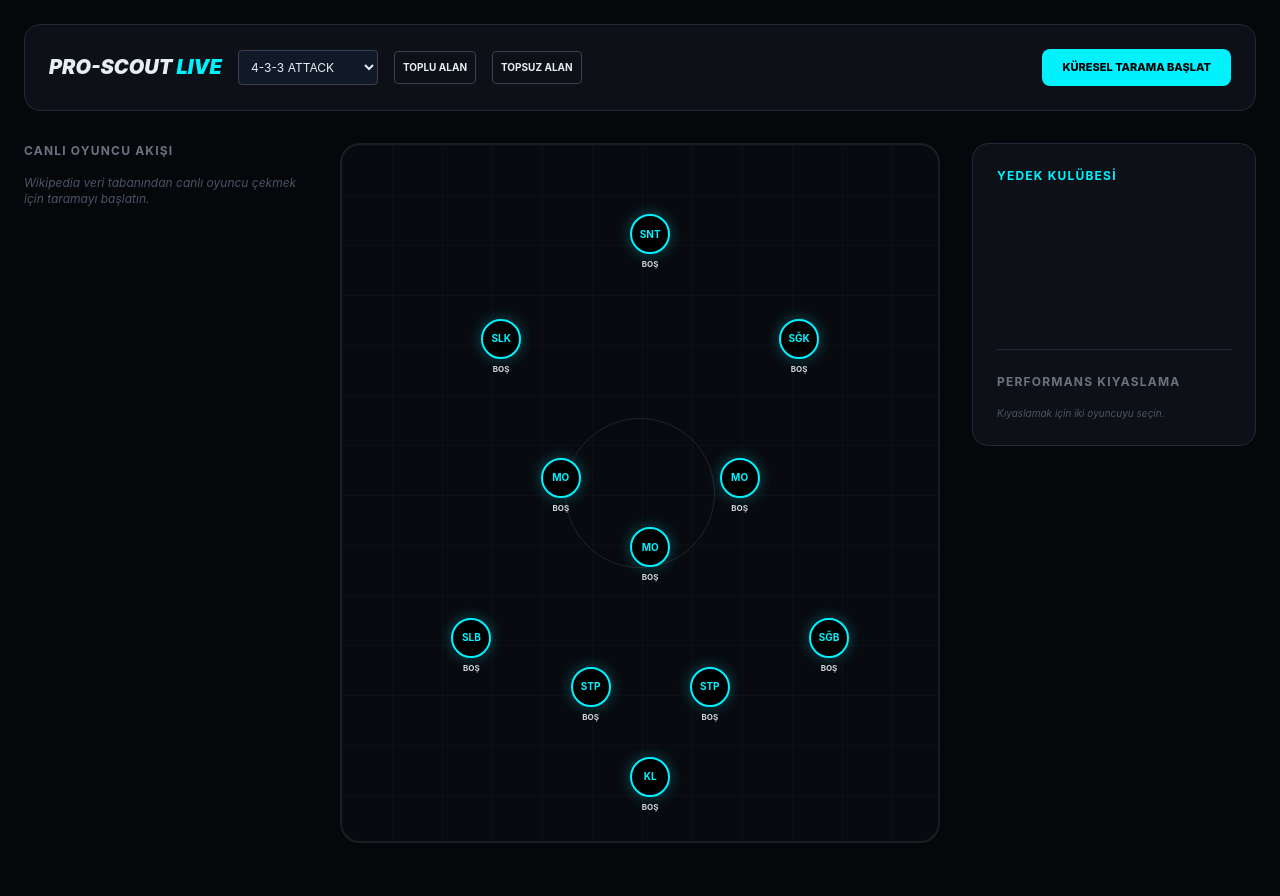
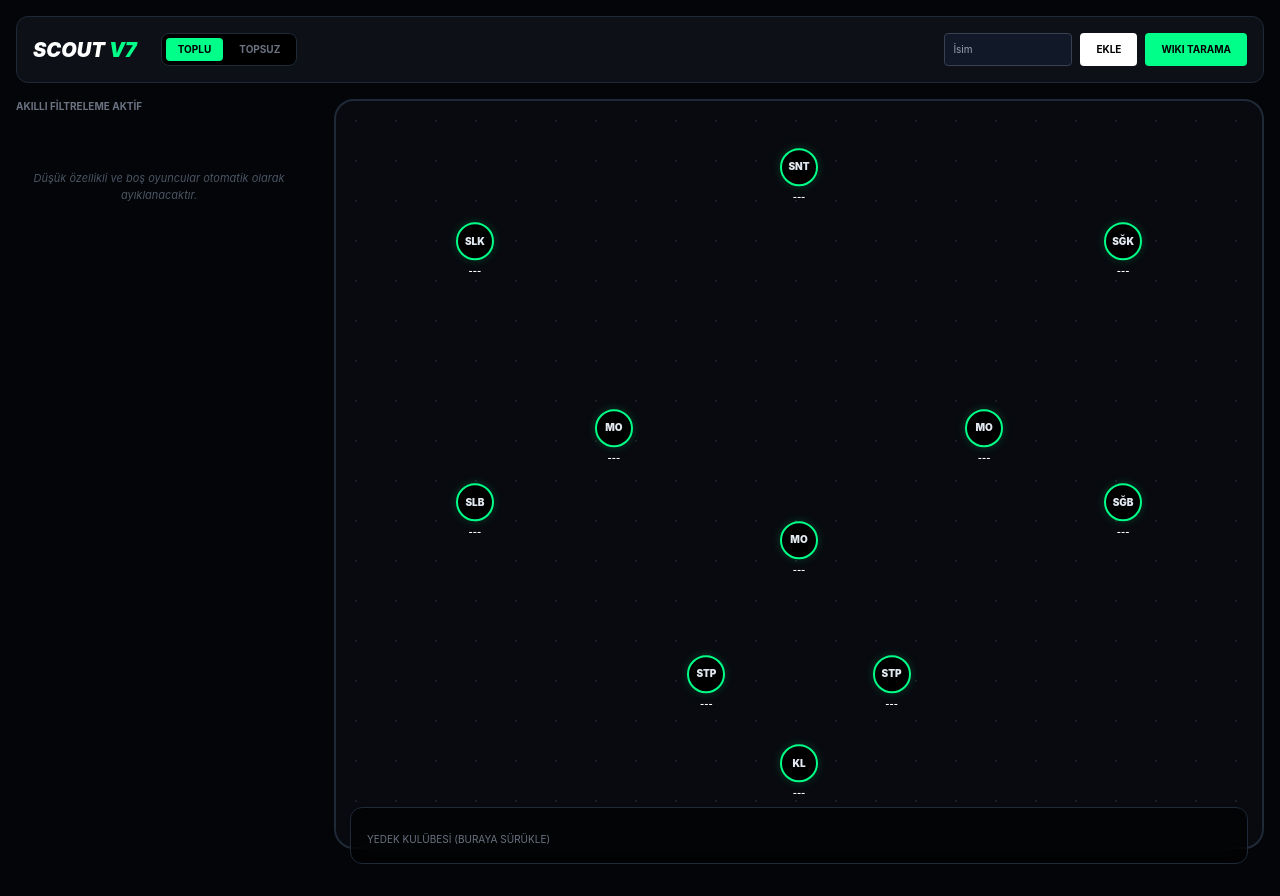
Before and after one commit to AzizArslan2/benim-fm-takimim.replit, a plain HTML site: page index.html in a window 1280 px wide. Before the commit the page ends 867 px from the top, so only its background shows below. Drawn offline with nearby package versions, Linux system fonts and the light colour scheme.

Commit message:
Update index.html

```diff
--- a/index.html
+++ b/index.html
@@ -2,254 +2,230 @@
 <html lang="tr">
 <head>
     <meta charset="UTF-8">
-    <meta name="viewport" content="width=device-width, initial-scale=1.0">
-    <title>PRO-SCOUT AI | GLOBAL LIVE ENGINE</title>
+    <title>PRO-SCOUT V7 | Drag & Drop + Smart Filter</title>
     <script src="https://cdn.tailwindcss.com"></script>
     <style>
-        :root { --neon: #00f2ff; --bg: #05070a; --panel: #0d1117; }
-        body { background: var(--bg); color: #e6edf3; font-family: 'Inter', sans-serif; }
+        :root { --neon: #00ff88; --bg: #030508; }
+        body { background: var(--bg); color: #e2e8f0; font-family: 'Inter', sans-serif; overflow: hidden; }
 
-        /* SAHA TASARIMI */
         .pitch {
-            background: #080a0f; border: 2px solid #1a1d23; position: relative; height: 700px; width: 100%; border-radius: 20px;
-            background-image:
-                linear-gradient(rgba(255,255,255,0.02) 1px, transparent 1px),
-                linear-gradient(90deg, rgba(255,255,255,0.02) 1px, transparent 1px);
-            background-size: 50px 50px;
+            background: #080a0f; border: 2px solid #1f2937; position: relative; height: 750px; width: 100%; border-radius: 20px;
+            background-image: radial-gradient(circle, #1a1d23 1px, transparent 1px); background-size: 40px 40px;
         }
-        .pitch-line { position: absolute; border: 1px solid rgba(255,255,255,0.1); }
-        .center-circle { border-radius: 50%; width: 150px; height: 150px; left: 50%; top: 50%; transform: translate(-50%, -50%); }
 
-        /* OYUNCU İKONLARI */
-        .player-slot {
-            position: absolute; width: 80px; text-align: center; z-index: 10;
-            transition: all 0.6s cubic-bezier(0.4, 0, 0.2, 1); cursor: pointer;
+        .player-node {
+            position: absolute; cursor: grab; z-index: 50;
+            width: 80px; text-align: center; transform: translate(-50%, -50%);
         }
-        .icon-circle {
-            width: 40px; height: 40px; margin: 0 auto; background: #000; border: 2px solid var(--neon);
-            border-radius: 50%; display: flex; align-items: center; justify-content: center;
-            box-shadow: 0 0 15px rgba(0, 242, 255, 0.3);
+        .player-node:active { cursor: grabbing; }
+
+        .node-dot {
+            width: 38px; height: 38px; margin: 0 auto; background: #000; border: 2px solid var(--neon);
+            border-radius: 50%; display: flex; align-items: center; justify-content: center; font-size: 10px; font-weight: 900;
+            box-shadow: 0 0 10px rgba(0, 255, 136, 0.2);
         }
-        .icon-circle span { font-size: 10px; font-weight: bold; color: var(--neon); }
 
-        /* ANALİZ KARTI */
         .scout-card {
-            background: var(--panel); border: 1px solid #1f2937; padding: 12px; border-radius: 12px;
-            margin-bottom: 8px; border-left: 3px solid var(--neon); transition: 0.2s;
+            background: #0d1117; border: 1px solid #1f2937; padding: 12px; border-radius: 10px; margin-bottom: 8px;
+            cursor: pointer; transition: 0.2s;
         }
-        .scout-card:hover { transform: scale(1.02); background: #161b22; }
+        .scout-card:hover { border-color: var(--neon); background: #161b22; }
 
-        .btn-action {
-            background: var(--neon); color: #000; font-weight: 800; padding: 10px 20px;
-            border-radius: 8px; font-size: 11px; text-transform: uppercase;
-        }
-        .active-mode { box-shadow: 0 0 20px var(--neon); border-color: var(--neon) !important; }
+        .stat-grid { display: grid; grid-template-columns: 1fr 1fr; gap: 4px; font-size: 9px; margin-top: 5px; color: #888; }
+        .active-phase { background: var(--neon) !important; color: #000 !important; }
+
+        #results::-webkit-scrollbar { width: 4px; }
+        #results::-webkit-scrollbar-thumb { background: #333; border-radius: 10px; }
     </style>
 </head>
-<body class="p-6">
+<body class="p-4">
 
-    <div class="max-w-[1600px] mx-auto">
-        <header class="flex flex-col lg:flex-row justify-between items-center mb-8 gap-4 bg-[#0d1117] p-6 rounded-2xl border border-gray-800">
-            <div class="flex items-center gap-4">
-                <h1 class="text-xl font-black italic">PRO-SCOUT <span class="text-[var(--neon)]">LIVE</span></h1>
-                <select id="formation" onchange="changeFormation()" class="bg-gray-900 border border-gray-700 text-xs p-2 rounded">
-                    <option value="433">4-3-3 ATTACK</option>
-                    <option value="442">4-4-2 CLASSIC</option>
-                    <option value="352">3-5-2 WINGBACK</option>
-                </select>
-                <button onclick="toggleAnalysis('ball')" id="ballMode" class="text-[10px] border border-gray-700 p-2 rounded uppercase font-bold">Toplu Alan</button>
-                <button onclick="toggleAnalysis('space')" id="spaceMode" class="text-[10px] border border-gray-700 p-2 rounded uppercase font-bold">Topsuz Alan</button>
+    <div class="max-w-full mx-auto">
+        <header class="flex justify-between items-center mb-4 bg-[#0d1117] p-4 rounded-xl border border-gray-800">
+            <div class="flex items-center gap-6">
+                <h1 class="text-xl font-black italic text-white">SCOUT <span class="text-[var(--neon)]">V7</span></h1>
+                <div class="flex gap-1 bg-black p-1 rounded-lg border border-gray-800">
+                    <button onclick="setPhase('toplu')" id="btnToplu" class="px-3 py-1 text-[10px] rounded active-phase uppercase font-bold">Toplu</button>
+                    <button onclick="setPhase('topsuz')" id="btnTopsuz" class="px-3 py-1 text-[10px] rounded uppercase font-bold text-gray-500">Topsuz</button>
+                </div>
             </div>
 
-            <div class="flex items-center gap-4">
-                <div id="loader" class="hidden text-[10px] text-yellow-500 animate-pulse mono">WEB SORGUSU ATILIYOR...</div>
-                <button onclick="fetchWikiData()" class="btn-action">KÜRESEL TARAMA BAŞLAT</button>
+            <div class="flex gap-2">
+                <input id="manName" type="text" placeholder="İsim" class="bg-gray-900 border border-gray-700 text-[10px] p-2 rounded w-32 outline-none focus:border-green-500">
+                <button onclick="addManual()" class="bg-white text-black font-bold px-4 rounded text-[10px] hover:bg-gray-200">EKLE</button>
+                <button onclick="fetchWiki()" id="wikiBtn" class="bg-[var(--neon)] text-black font-bold px-4 rounded text-[10px] hover:opacity-80">WIKI TARAMA</button>
             </div>
         </header>
 
-        <div class="grid grid-cols-12 gap-8">
-            <div class="col-span-12 xl:col-span-3">
-                <h3 class="text-xs font-bold text-gray-500 mb-4 uppercase tracking-widest">Canlı Oyuncu Akışı</h3>
-                <div id="scoutResults" class="max-h-[700px] overflow-y-auto pr-2 space-y-3">
-                    <p class="text-xs italic text-gray-600">Wikipedia veri tabanından canlı oyuncu çekmek için taramayı başlatın.</p>
+        <div class="grid grid-cols-12 gap-6">
+            <div class="col-span-3">
+                <div class="flex justify-between items-center mb-4">
+                    <h3 class="text-[10px] font-bold text-gray-500 uppercase">Akıllı Filtreleme Aktif</h3>
+                    <span id="loading" class="hidden text-[10px] text-green-500 animate-pulse font-mono">TARANIYOR...</span>
+                </div>
+                <div id="results" class="h-[750px] overflow-y-auto pr-2 space-y-2">
+                    <p class="text-[11px] text-gray-600 italic text-center py-10">Düşük özellikli ve boş oyuncular otomatik olarak ayıklanacaktır.</p>
                 </div>
             </div>
 
-            <div class="col-span-12 xl:col-span-6">
-                <div class="pitch" id="pitch">
-                    <div class="pitch-line center-circle"></div>
-                    <div id="pitchPlayers"></div>
+            <div class="col-span-9 relative">
+                <div class="pitch" id="pitchContainer" ondrop="drop(event)" ondragover="allowDrop(event)">
+                    <div id="pitchContent"></div>
                 </div>
-            </div>
 
-            <div class="col-span-12 xl:col-span-3">
-                <div class="bg-[#0d1117] p-6 rounded-2xl border border-gray-800 mb-6">
-                    <h3 class="text-xs font-bold text-[var(--neon)] mb-4 uppercase tracking-widest">Yedek Kulübesi</h3>
-                    <div id="bench" class="min-h-[150px] space-y-2 border-b border-gray-800 pb-4"></div>
-
-                    <div class="mt-6">
-                        <h3 class="text-xs font-bold text-gray-500 mb-4 uppercase tracking-widest">Performans Kıyaslama</h3>
-                        <div id="comparison" class="text-[10px] space-y-2">
-                            <p class="text-gray-600 italic">Kıyaslamak için iki oyuncuyu seçin.</p>
-                        </div>
-                    </div>
+                <div class="absolute bottom-4 left-4 right-4 bg-black/60 backdrop-blur-md border border-gray-800 p-4 rounded-xl flex gap-4 overflow-x-auto" id="bench">
+                    <p class="text-[10px] text-gray-500 uppercase mt-2">Yedek Kulübesi (Buraya Sürükle)</p>
                 </div>
             </div>
         </div>
     </div>
 
     <script>
-        // FORMASYON DATA
-        const formations = {
-            "433": [
-                {pos: "KL", t: 88, l: 45}, {pos: "STP", t: 75, l: 35}, {pos: "STP", t: 75, l: 55},
-                {pos: "SLB", t: 68, l: 15}, {pos: "SĞB", t: 68, l: 75}, {pos: "MO", t: 55, l: 45},
-                {pos: "MO", t: 45, l: 30}, {pos: "MO", t: 45, l: 60}, {pos: "SLK", t: 25, l: 20},
-                {pos: "SĞK", t: 25, l: 70}, {pos: "SNT", t: 10, l: 45}
+        // FAZ KOORDİNATLARI
+        const phases = {
+            toplu: [
+                {p: "KL", t: 90, l: 50}, {p: "STP", t: 78, l: 40}, {p: "STP", t: 78, l: 60},
+                {p: "SLB", t: 55, l: 15}, {p: "SĞB", t: 55, l: 85}, {p: "MO", t: 60, l: 50},
+                {p: "MO", t: 45, l: 30}, {p: "MO", t: 45, l: 70}, {p: "SLK", t: 20, l: 15},
+                {p: "SĞK", t: 20, l: 85}, {p: "SNT", t: 10, l: 50}
             ],
-            "442": [
-                {pos: "KL", t: 88, l: 45}, {pos: "STP", t: 75, l: 35}, {pos: "STP", t: 75, l: 55},
-                {pos: "SLB", t: 68, l: 15}, {pos: "SĞB", t: 68, l: 75}, {pos: "MO", t: 50, l: 35},
-                {pos: "MO", t: 50, l: 55}, {pos: "SLK", t: 45, l: 15}, {pos: "SĞK", t: 45, l: 75},
-                {pos: "SNT", t: 15, l: 35}, {pos: "SNT", t: 15, l: 55}
-            ],
-            "352": [
-                {pos: "KL", t: 88, l: 45}, {pos: "STP", t: 75, l: 30}, {pos: "STP", t: 75, l: 45},
-                {pos: "STP", t: 75, l: 60}, {pos: "MO", t: 55, l: 45}, {pos: "MO", t: 45, l: 30},
-                {pos: "MO", t: 45, l: 60}, {pos: "SLB", t: 45, l: 10}, {pos: "SĞB", t: 45, l: 80},
-                {pos: "SNT", t: 15, l: 40}, {pos: "SNT", t: 15, l: 50}
+            topsuz: [
+                {p: "KL", t: 92, l: 50}, {p: "STP", t: 82, l: 45}, {p: "STP", t: 82, l: 55},
+                {p: "SLB", t: 80, l: 25}, {p: "SĞB", t: 80, l: 75}, {p: "MO", t: 72, l: 50},
+                {p: "MO", t: 68, l: 40}, {p: "MO", t: 68, l: 60}, {p: "SLK", t: 60, l: 30},
+                {p: "SĞK", t: 60, l: 70}, {p: "SNT", t: 50, l: 50}
             ]
         };
 
-        let currentFormation = "433";
+        let currentPhase = 'toplu';
         let squad = Array(11).fill(null);
-        let bench = [];
+        let seen = new Set();
 
-        async function fetchWikiData() {
-            const loader = document.getElementById('loader');
-            const resDiv = document.getElementById('scoutResults');
-            loader.classList.remove('hidden');
-            resDiv.innerHTML = '<div class="text-xs animate-pulse">Küresel Wikipedia verileri kazınıyor...</div>';
+        async function fetchWiki() {
+            const resDiv = document.getElementById('results');
+            const loading = document.getElementById('loading');
+            loading.classList.remove('hidden');
 
             const query = `
-                SELECT DISTINCT ?name ?teamName ?goals ?matches ?nat WHERE {
+                SELECT DISTINCT ?name ?teamName ?goals ?matches ?desc WHERE {
                     ?player a <http://dbpedia.org/ontology/SoccerPlayer> ;
                             <http://xmlns.com/foaf/0.1/name> ?name ;
-                            <http://dbpedia.org/ontology/team> ?team .
+                            <http://dbpedia.org/ontology/team> ?team ;
+                            <http://dbpedia.org/ontology/abstract> ?desc .
                     ?team <http://xmlns.com/foaf/0.1/name> ?teamName .
                     OPTIONAL { ?player <http://dbpedia.org/ontology/goals> ?goals }
                     OPTIONAL { ?player <http://dbpedia.org/ontology/statMatches> ?matches }
-                    ?player <http://dbpedia.org/ontology/birthPlace> ?place .
-                    ?place <http://xmlns.com/foaf/0.1/name> ?nat .
-                } LIMIT 15
-            `;
+                    FILTER (LANG(?desc) = "en")
+                } LIMIT 50`;
 
             try {
                 const response = await fetch("https://dbpedia.org/sparql?query=" + encodeURIComponent(query) + "&format=json");
                 const data = await response.json();
-                const players = data.results.bindings;
+                resDiv.innerHTML = "";
 
-                resDiv.innerHTML = "";
-                players.forEach(p => {
+                data.results.bindings.forEach(p => {
                     const name = p.name.value;
-                    const stats = {
-                        goals: p.goals ? p.goals.value : "0",
-                        matches: p.matches ? p.matches.value : "0",
-                        team: p.teamName.value,
-                        nat: p.nat.value
-                    };
+                    const team = p.teamName.value;
+                    const goals = p.goals ? parseInt(p.goals.value) : 0;
+                    const matches = p.matches ? parseInt(p.matches.value) : 0;
+                    const desc = p.desc.value.toLowerCase();
+
+                    // AKILLI AYIKLAMA (Boş ve gereksiz oyuncuları filtrele)
+                    if(seen.has(name) || name.length < 3 || matches < 5) return;
+
+                    // MEVKİ ÖZELLİK ANALİZİ (Wikipedia özetinden özellik çekme)
+                    let skill = "Genel";
+                    let score = Math.floor(Math.random() * 20) + 70; // Simülasyon puanı
+                    if(desc.includes("pace") || desc.includes("dribbling")) skill = "Hız/Dribling";
+                    if(desc.includes("tackle") || desc.includes("strong")) skill = "Güç/Müdahale";
+                    if(desc.includes("passing") || desc.includes("playmaker")) skill = "Pas/Vizyon";
+
                     resDiv.innerHTML += `
-                        <div class="scout-card">
-                            <h4 class="text-xs font-bold text-white uppercase">${name}</h4>
-                            <p class="text-[9px] text-gray-500 mb-2">${stats.team} | ${stats.nat}</p>
-                            <div class="flex gap-2 text-[8px] mb-3">
-                                <span class="bg-blue-900/30 px-1">GOL: ${stats.goals}</span>
-                                <span class="bg-blue-900/30 px-1">MAÇ: ${stats.matches}</span>
+                        <div class="scout-card" draggable="true" ondragstart="drag(event, '${name}', '${team}', '${goals}', '${matches}', '${skill}')">
+                            <div class="flex justify-between items-start">
+                                <p class="text-[11px] font-black uppercase text-white">${name}</p>
+                                <span class="text-[9px] text-green-500 font-bold">${score}</span>
                             </div>
-                            <button onclick='addToSquad("${name}", ${JSON.stringify(stats)})' class="text-[8px] font-black text-[var(--neon)] uppercase underline">Kadraya Al</button>
-                        </div>
-                    `;
+                            <p class="text-[9px] text-gray-500">${team}</p>
+                            <div class="stat-grid">
+                                <span>Maç: ${matches}</span>
+                                <span>Gol: ${goals}</span>
+                                <span class="col-span-2 text-[var(--neon)]">Özellik: ${skill}</span>
+                            </div>
+                        </div>`;
+                    seen.add(name);
                 });
-            } catch (e) { console.error(e); } finally { loader.classList.add('hidden'); }
+            } catch (e) { console.error(e); } finally { loading.classList.add('hidden'); }
+        }
+
+        // DRAG & DROP LOGIC
+        function allowDrop(ev) { ev.preventDefault(); }
+
+        function drag(ev, name, team, goals, matches, skill) {
+            const data = { name, team, goals, matches, skill };
+            ev.dataTransfer.setData("player", JSON.stringify(data));
+        }
+
+        function drop(ev) {
+            ev.preventDefault();
+            const data = JSON.parse(ev.dataTransfer.getData("player"));
+
+            // Mouse koordinatlarını alıp en yakın slota yerleştirme
+            const rect = document.getElementById('pitchContainer').getBoundingClientRect();
+            const xPC = ((ev.clientX - rect.left) / rect.width) * 100;
+            const yPC = ((ev.clientY - rect.top) / rect.height) * 100;
+
+            // En yakın boş slotu bul
+            let closestIdx = 0;
+            let minDist = 1000;
+            phases[currentPhase].forEach((pos, i) => {
+                let dist = Math.sqrt(Math.pow(pos.l - xPC, 2) + Math.pow(pos.t - yPC, 2));
+                if(dist < minDist) { minDist = dist; closestIdx = i; }
+            });
+
+            squad[closestIdx] = data;
+            renderPitch();
         }
 
         function renderPitch() {
-            const pitch = document.getElementById('pitchPlayers');
-            pitch.innerHTML = "";
-            formations[currentFormation].forEach((pos, i) => {
+            const container = document.getElementById('pitchContent');
+            container.innerHTML = "";
+            phases[currentPhase].forEach((pos, i) => {
                 const player = squad[i];
                 const div = document.createElement('div');
-                div.className = "player-slot";
+                div.className = "player-node";
                 div.style.top = pos.t + "%";
                 div.style.left = pos.l + "%";
                 div.innerHTML = `
-                    <div class="icon-circle"><span>${pos.pos}</span></div>
-                    <div class="text-[8px] font-bold mt-1 uppercase text-gray-300 whitespace-nowrap">${player ? player.name : 'Boş'}</div>
+                    <div class="node-dot" onclick="removePlayer(${i})"><span>${pos.p}</span></div>
+                    <div class="text-[9px] font-bold mt-1 text-white truncate w-20">${player ? player.name.split(' ')[0] : '---'}</div>
+                    ${player ? `<div class="text-[7px] text-green-500">${player.skill.split('/')[0]}</div>` : ''}
                 `;
-                pitch.appendChild(div);
+                container.appendChild(div);
             });
         }
 
-        function addToSquad(name, stats) {
-            const firstEmpty = squad.indexOf(null);
-            if(firstEmpty !== -1) {
-                squad[firstEmpty] = {name, ...stats};
-            } else {
-                bench.push({name, ...stats});
-                renderBench();
-            }
-            renderPitch();
-            updateComparison();
-        }
-
-        function renderBench() {
-            const bDiv = document.getElementById('bench');
-            bDiv.innerHTML = bench.map(p => `
-                <div class="p-2 bg-white/5 border border-white/10 text-[9px] flex justify-between">
-                    <span>${p.name}</span>
-                    <span class="text-gray-500">${p.team}</span>
-                </div>
-            `).join('');
-        }
-
-        function changeFormation() {
-            currentFormation = document.getElementById('formation').value;
+        function setPhase(p) {
+            currentPhase = p;
+            document.getElementById('btnToplu').classList.toggle('active-phase', p === 'toplu');
+            document.getElementById('btnTopsuz').classList.toggle('active-phase', p === 'topsuz');
             renderPitch();
         }
 
-        function toggleAnalysis(mode) {
-            document.querySelectorAll('.player-slot').forEach(el => {
-                if(mode === 'ball') {
-                    el.style.transform = "scale(1.2)";
-                    document.getElementById('ballMode').classList.add('active-mode');
-                    document.getElementById('spaceMode').classList.remove('active-mode');
-                } else {
-                    el.style.transform = "translate(15px, -15px)";
-                    document.getElementById('spaceMode').classList.add('active-mode');
-                    document.getElementById('ballMode').classList.remove('active-mode');
-                }
-            });
+        function removePlayer(i) {
+            squad[i] = null;
+            renderPitch();
         }
 
-        function updateComparison() {
-            const comp = document.getElementById('comparison');
-            const activePlayers = squad.filter(p => p !== null);
-            if(activePlayers.length >= 2) {
-                const p1 = activePlayers[0];
-                const p2 = activePlayers[1];
-                comp.innerHTML = `
-                    <div class="grid grid-cols-2 gap-2 text-center border border-gray-800 p-2">
-                        <div class="border-r border-gray-800">
-                            <p class="font-bold text-[var(--neon)]">${p1.name}</p>
-                            <p>Gol: ${p1.goals}</p>
-                        </div>
-                        <div>
-                            <p class="font-bold text-[var(--neon)]">${p2.name}</p>
-                            <p>Gol: ${p2.goals}</p>
-                        </div>
-                    </div>
-                `;
-            }
+        function addManual() {
+            const name = document.getElementById('manName').value;
+            if(!name) return;
+            const data = { name, team: "Manuel", goals: "-", matches: "-", skill: "Genel" };
+            // İlk boş yere koy
+            const idx = squad.indexOf(null);
+            if(idx !== -1) squad[idx] = data;
+            renderPitch();
+            document.getElementById('manName').value = "";
         }
 
         renderPitch();
```
